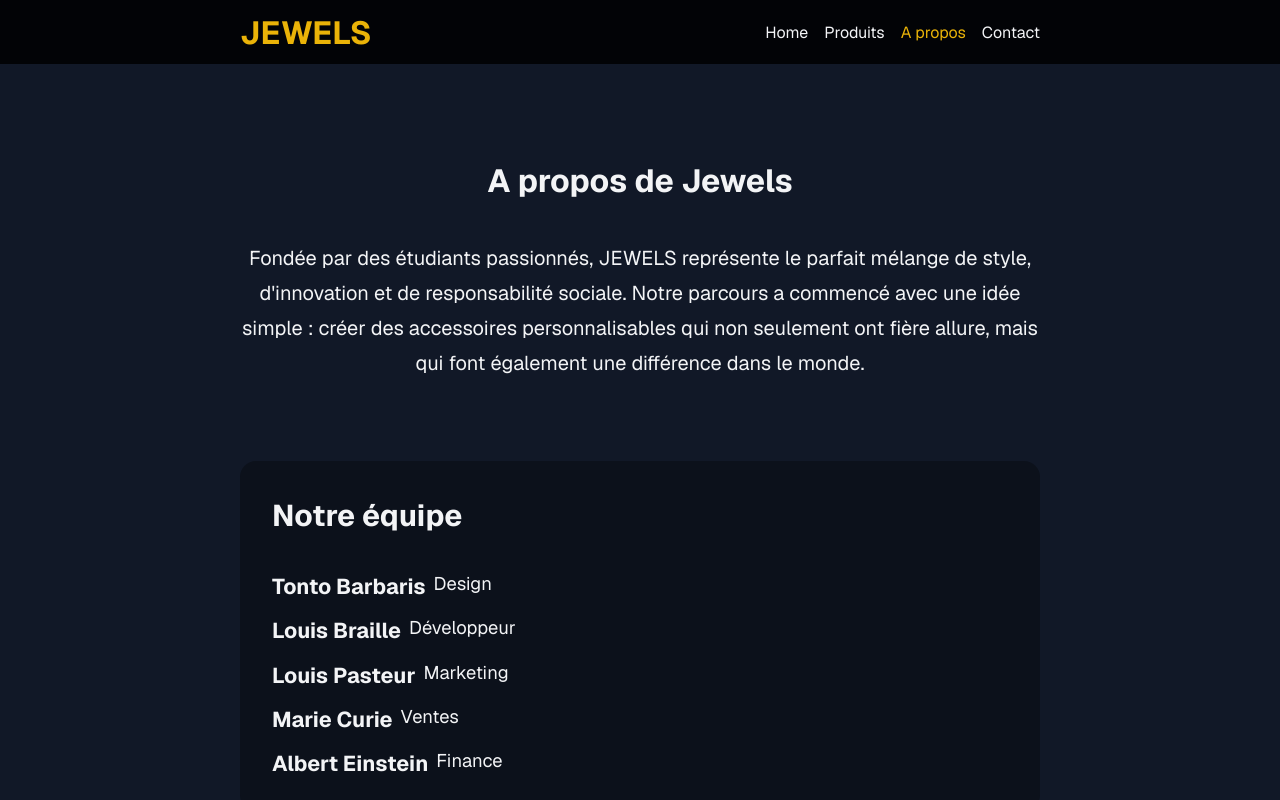
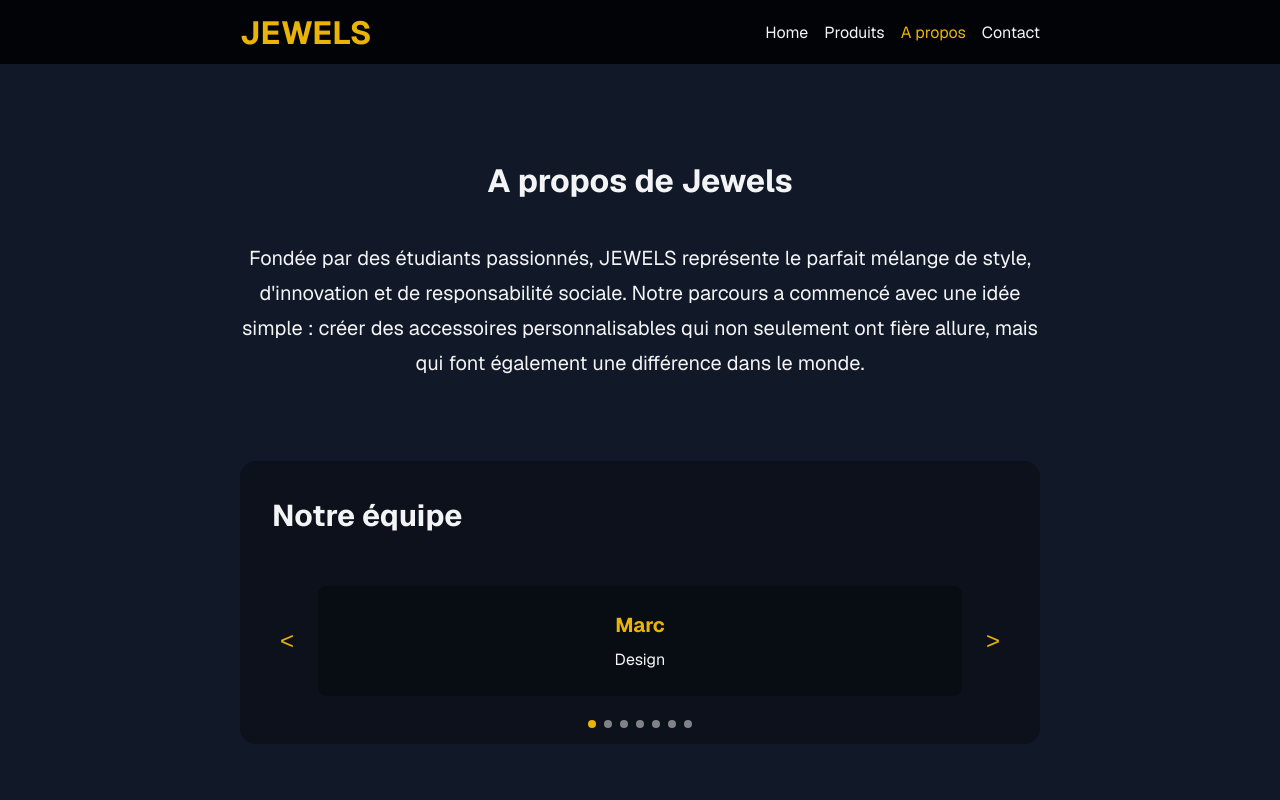
Before and after one commit to jsankare/college_louis_braille, a Next.js app: page /about in a window 1280 px wide. Shown: the top 800 px of the page. Built offline with nearby package versions, Linux system fonts and the light colour scheme.

Commit message:
add slider

```diff
--- a/src/app/about/page.tsx
+++ b/src/app/about/page.tsx
@@ -1,4 +1,5 @@
 import styles from '../styles/about.module.css';
+import Slider from '../components/ui/Slider';
 
 const Values = [
     {
@@ -21,24 +22,32 @@ const Values = [
 
 const Members = [
     {
-        name: "Tonto Barbaris",
+        name: "Marc",
         role: "Design",
     },
     {
-        name: "Louis Braille",
-        role: "Développeur",
+        name: "Idriss",
+        role: "Vente",
     },
     {
-        name: "Louis Pasteur",
-        role: "Marketing",
+        name: "Louise",
+        role: "Production",
     },
     {
-        name: "Marie Curie",
-        role: "Ventes",
+        name: "Marie",
+        role: "gestion",
     },
     {
-        name: "Albert Einstein",
-        role: "Finance",
+        name: "Alan",
+        role: "Production",
+    },
+    {
+        name: "Lana",
+        role: "Vente",
+    },
+    {
+        name: "Azer",
+        role: "Production",
     }
 ]
 
@@ -56,16 +65,7 @@ export default function About() {
             </section>
             <section className={styles.values}>
                 <h2>Notre équipe</h2>
-                <div className={styles.valuesContainer}>
-                    <ul>
-                        {Members.map((member, index) => (
-                            <li key={index} className={styles.valueItem}>
-                                <h3 className={styles.text}>{member.name}</h3>
-                                <span className={styles.role}>{member.role}</span>
-                            </li>
-                        ))}
-                    </ul>
-                </div>
+                <Slider members={Members} />
             </section>
             <section className={styles.values}>
                 <h2>Nos valeurs</h2>
--- a/src/app/components/ui/Slider.tsx
+++ b/src/app/components/ui/Slider.tsx
@@ -1,4 +1,7 @@
-import styles from "../styles/slider.module.css";
+'use client'
+
+import { useState } from 'react';
+import styles from "./slider.module.css";
 
 interface SliderProps {
     members: {
@@ -7,15 +10,50 @@ interface SliderProps {
     }[];
 }
 
-export default function Slider({members}: SliderProps) {
+export default function Slider({ members }: SliderProps) {
+    const [currentIndex, setCurrentIndex] = useState(0);
+
+    const nextSlide = () => {
+        setCurrentIndex((prevIndex) =>
+            prevIndex === members.length - 1 ? 0 : prevIndex + 1
+        );
+    };
+
+    const prevSlide = () => {
+        setCurrentIndex((prevIndex) =>
+            prevIndex === 0 ? members.length - 1 : prevIndex - 1
+        );
+    };
+
     return (
         <div className={styles.slider}>
-            {members.map((member, index) => (
-                <div key={index} className={styles.sliderItem}>
-                    <h3>{member.name}</h3>
-                    <p>{member.role}</p>
+            <button className={styles.navButton} onClick={prevSlide}>&lt;</button>
+            <div className={styles.sliderContent}>
+                <div
+                    className={styles.sliderTrack}
+                    style={{
+                        transform: `translateX(-${currentIndex * 100}%)`
+                    }}
+                >
+                    {members.map((member, index) => (
+                        <div key={index} className={styles.sliderItem}>
+                            <h3>{member.name}</h3>
+                            <p>{member.role}</p>
+                        </div>
+                    ))}
                 </div>
-            ))}
+            </div>
+            <button className={styles.navButton} onClick={nextSlide}>&gt;</button>
+
+            <div className={styles.dots}>
+                {members.map((_, index) => (
+                    <button
+                        key={index}
+                        className={`${styles.dot} ${index === currentIndex ? styles.activeDot : ''}`}
+                        onClick={() => setCurrentIndex(index)}
+                    />
+                ))}
+            </div>
         </div>
     );
 }
--- a/src/app/components/ui/slider.module.css
+++ b/src/app/components/ui/slider.module.css
@@ -0,0 +1,97 @@
+.slider {
+    width: 100%;
+    position: relative;
+    display: flex;
+    align-items: center;
+    gap: 1rem;
+    padding: 1rem 0;
+}
+
+.sliderContent {
+    flex: 1;
+    overflow: hidden;
+}
+
+.sliderTrack {
+    display: flex;
+    transition: transform 0.3s ease-in-out;
+    width: 100%;
+}
+
+.sliderItem {
+    flex: 0 0 100%;
+    padding: 1.5rem;
+    text-align: center;
+    background: var(--color-secondary-dark);
+    border-radius: 0.5rem;
+    transition: transform 0.3s ease;
+}
+
+.sliderItem h3 {
+    color: var(--color-accent);
+    font-size: 1.25rem;
+    margin-bottom: 0.5rem;
+}
+
+.sliderItem p {
+    color: var(--color-white);
+    font-size: 1rem;
+}
+
+.navButton {
+    background: transparent;
+    border: none;
+    color: var(--color-accent);
+    font-size: 1.5rem;
+    cursor: pointer;
+    padding: 0.5rem;
+    transition: opacity 0.3s ease;
+}
+
+.navButton:hover {
+    opacity: 0.7;
+}
+
+.dots {
+    position: absolute;
+    bottom: -1rem;
+    left: 50%;
+    transform: translateX(-50%);
+    display: flex;
+    gap: 0.5rem;
+}
+
+.dot {
+    width: 8px;
+    height: 8px;
+    border-radius: 50%;
+    background: var(--color-white);
+    border: none;
+    padding: 0;
+    cursor: pointer;
+    opacity: 0.5;
+    transition: opacity 0.3s ease;
+}
+
+.activeDot {
+    opacity: 1;
+    background: var(--color-accent);
+}
+
+@media (max-width: 768px) {
+    .navButton {
+        font-size: 1.25rem;
+    }
+
+    .sliderItem {
+        padding: 1rem;
+    }
+
+    .sliderItem h3 {
+        font-size: 1.1rem;
+    }
+
+    .sliderItem p {
+        font-size: 0.9rem;
+    }
+}
```
